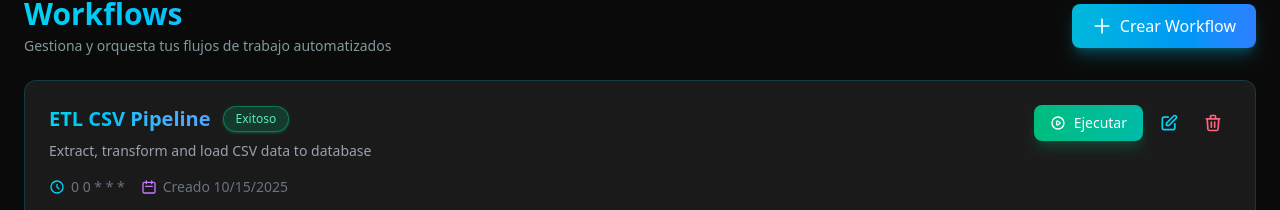
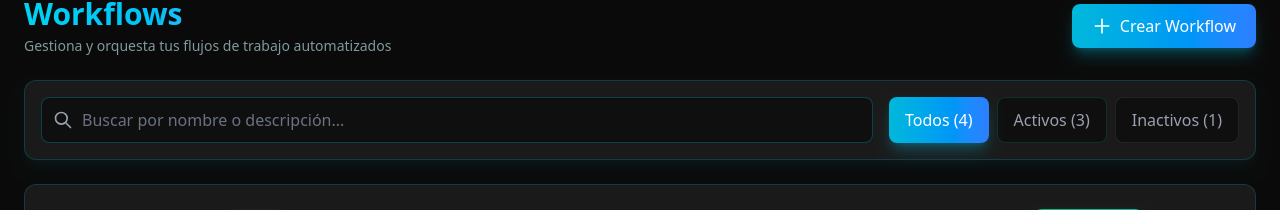
Before and after one commit to MSC-ITM/Frontend, a React (Vite) app: page /workflows in a window 1280 px wide. Shown: the part 127-337 px from the top of the page. Built offline with nearby package versions, Linux system fonts and the light colour scheme; no server answers; sample sign-in values are in the browser's storage.

Commit message:
feat: filtro y busqueda de workflows

```diff
--- a/package.json
+++ b/package.json
@@ -1,7 +1,7 @@
 {
   "name": "frontend",
   "private": true,
-  "version": "3.1.0",
+  "version": "3.2.0",
   "type": "module",
   "scripts": {
     "dev": "vite",
--- a/src/index.css
+++ b/src/index.css
@@ -357,3 +357,35 @@
 .animate-shimmer {
   animation: shimmer 2s infinite;
 }
+
+/* Estilos para barra de búsqueda en modo claro */
+.light-mode input[type="text"],
+.light-mode input[type="search"] {
+  background: rgba(255, 255, 255, 0.9) !important;
+  border-color: rgba(100, 116, 139, 0.4) !important;
+  color: #0f172a !important;
+}
+
+.light-mode input[type="text"]:focus,
+.light-mode input[type="search"]:focus {
+  ring-color: #06b6d4 !important;
+  border-color: #06b6d4 !important;
+}
+
+.light-mode input[type="text"]::placeholder,
+.light-mode input[type="search"]::placeholder {
+  color: #64748b !important;
+}
+
+/* Botones de filtro en modo claro */
+.light-mode button[class*="bg-black/40"] {
+  background: rgba(255, 255, 255, 0.8) !important;
+  border-color: rgba(148, 163, 184, 0.5) !important;
+  color: #475569 !important;
+}
+
+.light-mode button[class*="bg-black/40"]:hover {
+  background: rgba(255, 255, 255, 1) !important;
+  border-color: rgba(100, 116, 139, 0.7) !important;
+  color: #334155 !important;
+}
--- a/src/pages/WorkflowsList.tsx
+++ b/src/pages/WorkflowsList.tsx
@@ -34,6 +34,10 @@ const WorkflowsList: React.FC = () => {
   const [prediction, setPrediction] = useState<AIPredictionResult | null>(null);
   const [predicting, setPredicting] = useState<boolean>(false);
   const [workflowToRun, setWorkflowToRun] = useState<string | null>(null);
+
+  // Estados para búsqueda y filtros
+  const [searchTerm, setSearchTerm] = useState<string>('');
+  const [filterStatus, setFilterStatus] = useState<'all' | 'active' | 'inactive'>('all');
 
   useEffect(() => {
     loadWorkflows();
@@ -129,6 +133,27 @@ const WorkflowsList: React.FC = () => {
     setPredicting(false);
   };
 
+  // Función para filtrar workflows según búsqueda y filtros
+  const getFilteredWorkflows = (): Workflow[] => {
+    return workflows.filter((workflow) => {
+      // Filtro de búsqueda
+      const matchesSearch =
+        searchTerm === '' ||
+        workflow.name.toLowerCase().includes(searchTerm.toLowerCase()) ||
+        workflow.description.toLowerCase().includes(searchTerm.toLowerCase());
+
+      // Filtro de estado
+      const matchesStatus =
+        filterStatus === 'all' ||
+        (filterStatus === 'active' && workflow.active) ||
+        (filterStatus === 'inactive' && !workflow.active);
+
+      return matchesSearch && matchesStatus;
+    });
+  };
+
+  const filteredWorkflows = getFilteredWorkflows();
+
   if (loading) return <Loading message="Loading workflows..." />;
 
   return (
@@ -164,6 +189,86 @@ const WorkflowsList: React.FC = () => {
         </div>
       )}
 
+      {/* Barra de búsqueda y filtros */}
+      {workflows.length > 0 && (
+        <div className="bg-[#1a1a1a] border border-cyan-500/20 rounded-xl shadow-lg shadow-cyan-500/5 p-4">
+          <div className="flex flex-col sm:flex-row gap-4">
+            {/* Campo de búsqueda */}
+            <div className="flex-1 relative">
+              <div className="absolute inset-y-0 left-0 pl-3 flex items-center pointer-events-none">
+                <svg className="w-5 h-5 text-gray-400" fill="none" stroke="currentColor" viewBox="0 0 24 24">
+                  <path strokeLinecap="round" strokeLinejoin="round" strokeWidth={2} d="M21 21l-6-6m2-5a7 7 0 11-14 0 7 7 0 0114 0z" />
+                </svg>
+              </div>
+              <input
+                type="text"
+                placeholder="Buscar por nombre o descripción..."
+                value={searchTerm}
+                onChange={(e) => setSearchTerm(e.target.value)}
+                className="w-full pl-10 pr-4 py-2.5 bg-black/40 border border-cyan-500/30 rounded-lg text-white placeholder-gray-500 focus:outline-none focus:ring-2 focus:ring-cyan-400 focus:border-transparent transition-all"
+              />
+              {searchTerm && (
+                <button
+                  onClick={() => setSearchTerm('')}
+                  className="absolute inset-y-0 right-0 pr-3 flex items-center text-gray-400 hover:text-gray-300"
+                  type="button"
+                >
+                  <svg className="w-5 h-5" fill="none" stroke="currentColor" viewBox="0 0 24 24">
+                    <path strokeLinecap="round" strokeLinejoin="round" strokeWidth={2} d="M6 18L18 6M6 6l12 12" />
+                  </svg>
+                </button>
+              )}
+            </div>
+
+            {/* Filtros por estado */}
+            <div className="flex gap-2">
+              <button
+                onClick={() => setFilterStatus('all')}
+                className={`px-4 py-2.5 rounded-lg font-medium transition-all ${
+                  filterStatus === 'all'
+                    ? 'bg-gradient-to-r from-cyan-500 to-blue-500 text-white shadow-lg shadow-cyan-500/30'
+                    : 'bg-black/40 text-gray-400 border border-cyan-500/20 hover:border-cyan-500/40 hover:text-gray-300'
+                }`}
+                type="button"
+              >
+                Todos ({workflows.length})
+              </button>
+              <button
+                onClick={() => setFilterStatus('active')}
+                className={`px-4 py-2.5 rounded-lg font-medium transition-all ${
+                  filterStatus === 'active'
+                    ? 'bg-gradient-to-r from-emerald-500 to-teal-500 text-white shadow-lg shadow-emerald-500/30'
+                    : 'bg-black/40 text-gray-400 border border-emerald-500/20 hover:border-emerald-500/40 hover:text-gray-300'
+                }`}
+                type="button"
+              >
+                Activos ({workflows.filter(w => w.active).length})
+              </button>
+              <button
+                onClick={() => setFilterStatus('inactive')}
+                className={`px-4 py-2.5 rounded-lg font-medium transition-all ${
+                  filterStatus === 'inactive'
+                    ? 'bg-gradient-to-r from-gray-500 to-gray-600 text-white shadow-lg shadow-gray-500/30'
+                    : 'bg-black/40 text-gray-400 border border-gray-500/20 hover:border-gray-500/40 hover:text-gray-300'
+                }`}
+                type="button"
+              >
+                Inactivos ({workflows.filter(w => !w.active).length})
+              </button>
+            </div>
+          </div>
+
+          {/* Contador de resultados */}
+          {(searchTerm || filterStatus !== 'all') && (
+            <div className="mt-3 pt-3 border-t border-cyan-500/10">
+              <p className="text-sm text-gray-400">
+                Mostrando <span className="font-semibold text-cyan-400">{filteredWorkflows.length}</span> de <span className="font-semibold text-gray-300">{workflows.length}</span> workflows
+              </p>
+            </div>
+          )}
+        </div>
+      )}
+
       {workflows.length === 0 ? (
         <div className="bg-[#1a1a1a] border border-cyan-500/20 rounded-2xl shadow-xl shadow-cyan-500/5 p-12 text-center">
           <div className="max-w-sm mx-auto">
@@ -186,9 +291,36 @@ const WorkflowsList: React.FC = () => {
             </button>
           </div>
         </div>
+      ) : filteredWorkflows.length === 0 ? (
+        <div className="bg-[#1a1a1a] border border-cyan-500/20 rounded-2xl shadow-xl shadow-cyan-500/5 p-12 text-center">
+          <div className="max-w-sm mx-auto">
+            <div className="w-16 h-16 bg-gradient-to-br from-yellow-500/20 to-orange-500/20 border border-yellow-500/30 rounded-2xl flex items-center justify-center mx-auto mb-4">
+              <svg className="w-8 h-8 text-yellow-400" fill="none" stroke="currentColor" viewBox="0 0 24 24">
+                <path strokeLinecap="round" strokeLinejoin="round" strokeWidth={2} d="M21 21l-6-6m2-5a7 7 0 11-14 0 7 7 0 0114 0z" />
+              </svg>
+            </div>
+            <h3 className="text-lg font-semibold text-yellow-400 mb-2">No se encontraron resultados</h3>
+            <p className="text-gray-400 mb-6">
+              {searchTerm ? `No hay workflows que coincidan con "${searchTerm}"` : 'No hay workflows con este filtro'}
+            </p>
+            <button
+              onClick={() => {
+                setSearchTerm('');
+                setFilterStatus('all');
+              }}
+              className="inline-flex items-center gap-2 px-5 py-2.5 bg-gradient-to-r from-cyan-500 to-blue-500 text-white rounded-lg hover:from-cyan-600 hover:to-blue-600 transition-all font-medium shadow-lg shadow-cyan-500/20"
+              type="button"
+            >
+              <svg className="w-5 h-5" fill="none" stroke="currentColor" viewBox="0 0 24 24">
+                <path strokeLinecap="round" strokeLinejoin="round" strokeWidth={2} d="M4 4v5h.582m15.356 2A8.001 8.001 0 004.582 9m0 0H9m11 11v-5h-.581m0 0a8.003 8.003 0 01-15.357-2m15.357 2H15" />
+              </svg>
+              Limpiar Filtros
+            </button>
+          </div>
+        </div>
       ) : (
         <div className="grid gap-4">
-          {workflows.map((workflow) => (
+          {filteredWorkflows.map((workflow) => (
             <div
               key={workflow.id}
               className="bg-[#1a1a1a] rounded-xl border border-cyan-500/20 hover:border-cyan-400/50 hover:shadow-xl hover:shadow-cyan-500/10 transition-all duration-200 overflow-hidden group"
```
Also changed, not shown: 1 other file (tests, documents, lock files or other folders).
